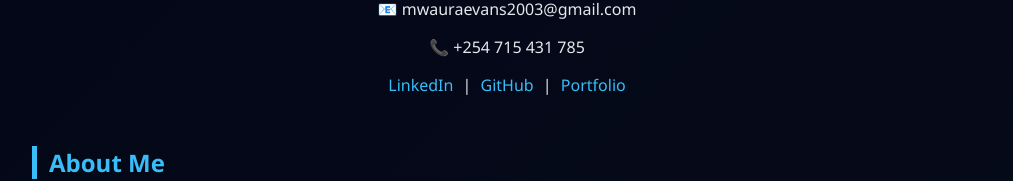
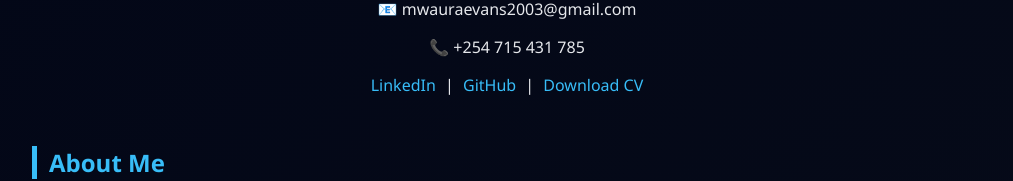
Before and after one commit to Evans-dev-code/Portfolio, an Angular app: page / in a window 1280 px wide. Shown: the part 431-612 px from the top of the page, without its empty margins (133-1146 px from the left). Built offline with nearby package versions, Linux system fonts and the light colour scheme.

Commit message:
Updated portfolio header and added CV download link; enhanced resume content and formatting

```diff
--- a/src/app/app.component.ts
+++ b/src/app/app.component.ts
@@ -5,7 +5,6 @@ import { Component } from '@angular/core';
   template: `
   <div class="container">
 
-    <!-- HEADER -->
     <header class="header">
       <img src="assets/Evans_Mwaura_Image.jpg" alt="Evans Mwaura" class="profile-img" />
       <h1>Evans Mwaura Mburu</h1>
@@ -25,7 +24,12 @@ import { Component } from '@angular/core';
         <p>
           <a href="https://www.linkedin.com/in/evans-mburu-8224b7341/" target="_blank">LinkedIn</a> |
           <a href="https://github.com/Evans-dev-code" target="_blank">GitHub</a> |
-          <a href="https://portfolio-five-ruddy-29.vercel.app/" target="_blank">Portfolio</a>
+          <a
+             href="assets/Evans_Mwaura_Mburu_resume.pdf"
+             download="Evans_Mwaura_Mburu_resume.pdf"
+            >
+             Download CV
+          </a>
         </p>
       </div>
     </header>
```
Also changed, not shown: 1 other file (tests, documents, lock files or other folders).
